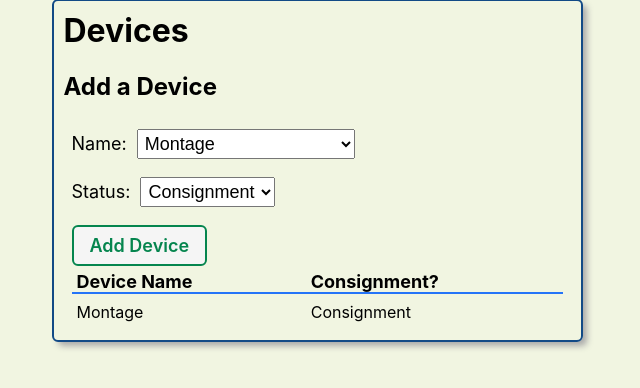
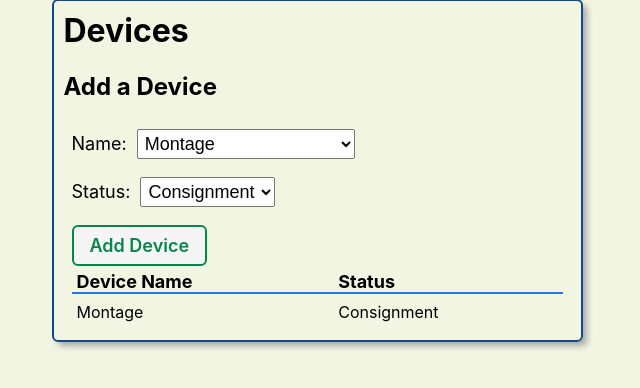
Before and after one commit to b-delacruz/device-finder, a Django app: page /hospitals/1/ in a window 1280 px wide. Shown: the part 187-575 px from the top of the page, without its empty margins (323-963 px from the left). Run offline with Django 4.2, Linux system fonts and the light colour scheme; a user stored in the database is signed in; tables that the repository leaves empty hold one stand-in row (values such as "Sample post").

Commit message:
change consignment detail to status

```diff
--- a/devicefinder/settings.py
+++ b/devicefinder/settings.py
@@ -7,7 +7,7 @@ environ.Env.read_env()
 
 BASE_DIR = Path(__file__).resolve().parent.parent
 
-SECRET_KEY= 'fdsafhi84rfbjh38'
+SECRET_KEY= env('SECRET_KEY')
 
 DEBUG = env('DEBUG') == 'True'
 
--- a/main_app/templates/hospitals/detail.html
+++ b/main_app/templates/hospitals/detail.html
@@ -40,7 +40,7 @@
     {% if hospital.device_set.all.count %}
     <table>
       <thead>
-        <tr><th>Device Name</th><th>Consignment?</th></tr>
+        <tr><th>Device Name</th><th>Status</th></tr>
       </thead>
       <tbody>
         {% for device in hospital.device_set.all %}
```
